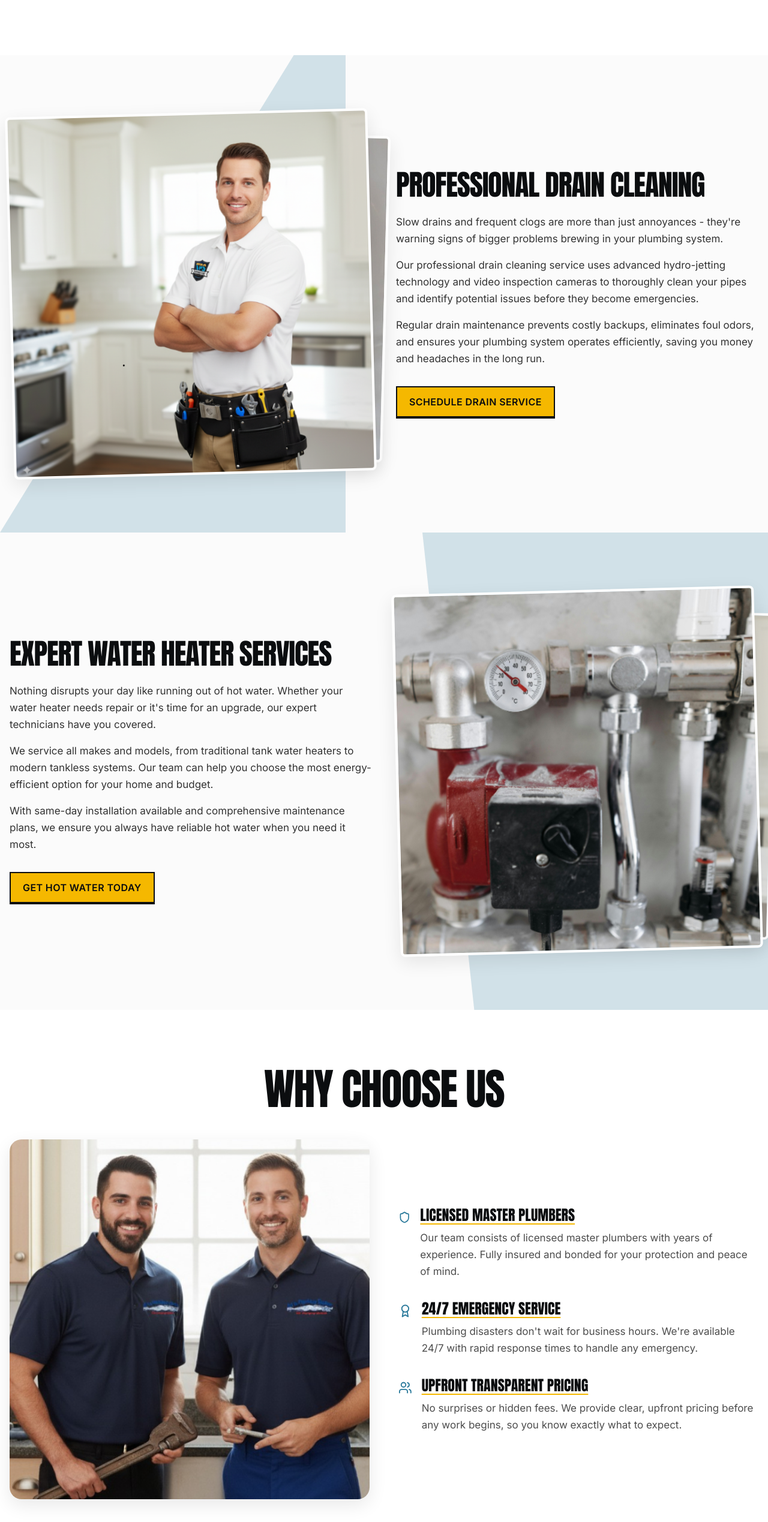
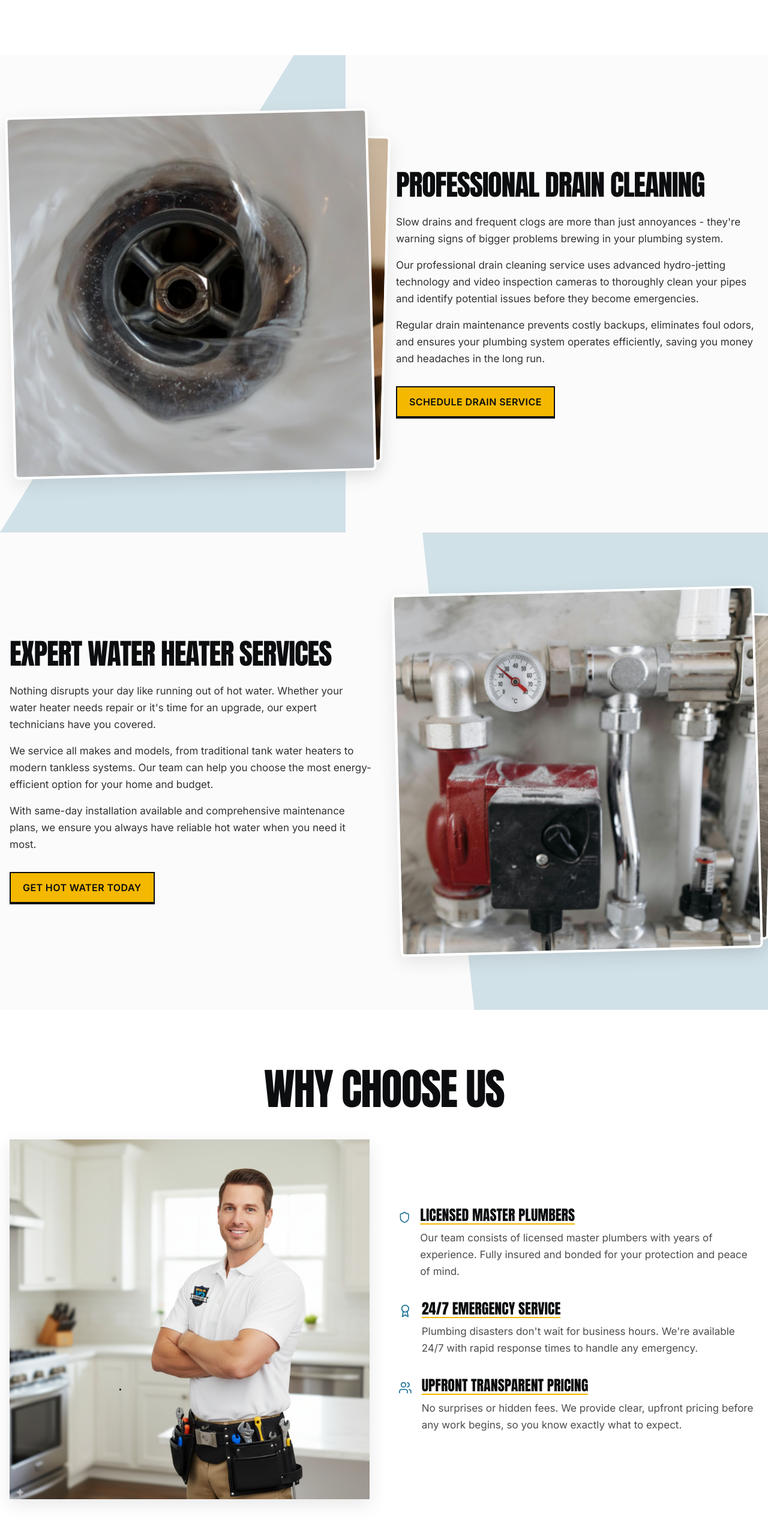
Before and after one commit to ChrolloAce/DirectPestSolutions, a Next.js app: page / in a window 1280 px wide. Shown: the part 2871-5409 px from the top of the page at 60% size. Built offline with nearby package versions, Linux system fonts and the light colour scheme.

Commit message:
Update about image and reorganize emergency services section

```diff
--- a/app/page.tsx
+++ b/app/page.tsx
@@ -28,7 +28,7 @@ export default function HomePage() {
           'Our professional drain cleaning service uses advanced hydro-jetting technology and video inspection cameras to thoroughly clean your pipes and identify potential issues before they become emergencies.',
           'Regular drain maintenance prevents costly backups, eliminates foul odors, and ensures your plumbing system operates efficiently, saving you money and headaches in the long run.'
         ]}
-        images={['/images/plumber-professional.png', '/images/drain-cleaning-new.png']}
+        images={['/images/drain-cleaning-new.png', '/images/leak-detection.png']}
         direction="left"
         ctaText="Schedule Drain Service"
         ctaHref="/drain-cleaning"
@@ -41,7 +41,7 @@ export default function HomePage() {
           'We service all makes and models, from traditional tank water heaters to modern tankless systems. Our team can help you choose the most energy-efficient option for your home and budget.',
           'With same-day installation available and comprehensive maintenance plans, we ensure you always have reliable hot water when you need it most.'
         ]}
-        images={['/images/water-heater.png', '/images/plumber-professional.png']}
+        images={['/images/water-heater.png', '/images/bathroom.png']}
         direction="right"
         ctaText="Get Hot Water Today"
         ctaHref="/water-heater"
--- a/components/sections/WhyChooseUs.tsx
+++ b/components/sections/WhyChooseUs.tsx
@@ -40,9 +40,9 @@ export class WhyChooseUs extends React.Component {
             {/* Left - Image */}
             <div>
               <img
-                src="/images/two-plumbers.png"
-                alt="All In Plumbing Solutions professional team"
-                className="rounded-xl2 shadow-card w-full object-cover"
+                src="/images/about-team.png"
+                alt="24/7 Plumbing Company professional team"
+                className="rounded-none shadow-card w-full object-cover"
               />
             </div>
 
```
Also changed, not shown: public/images/about-team.png (added).
